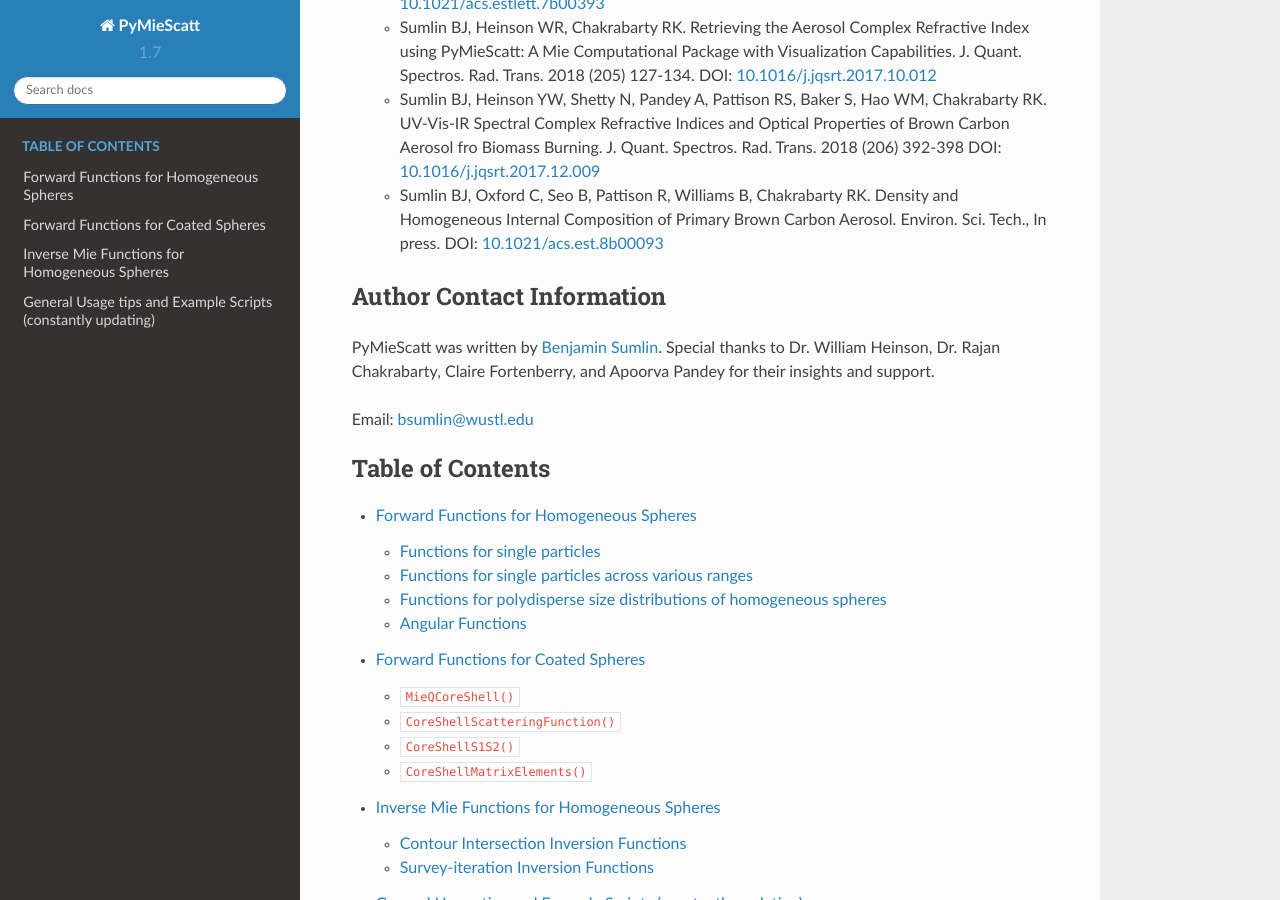
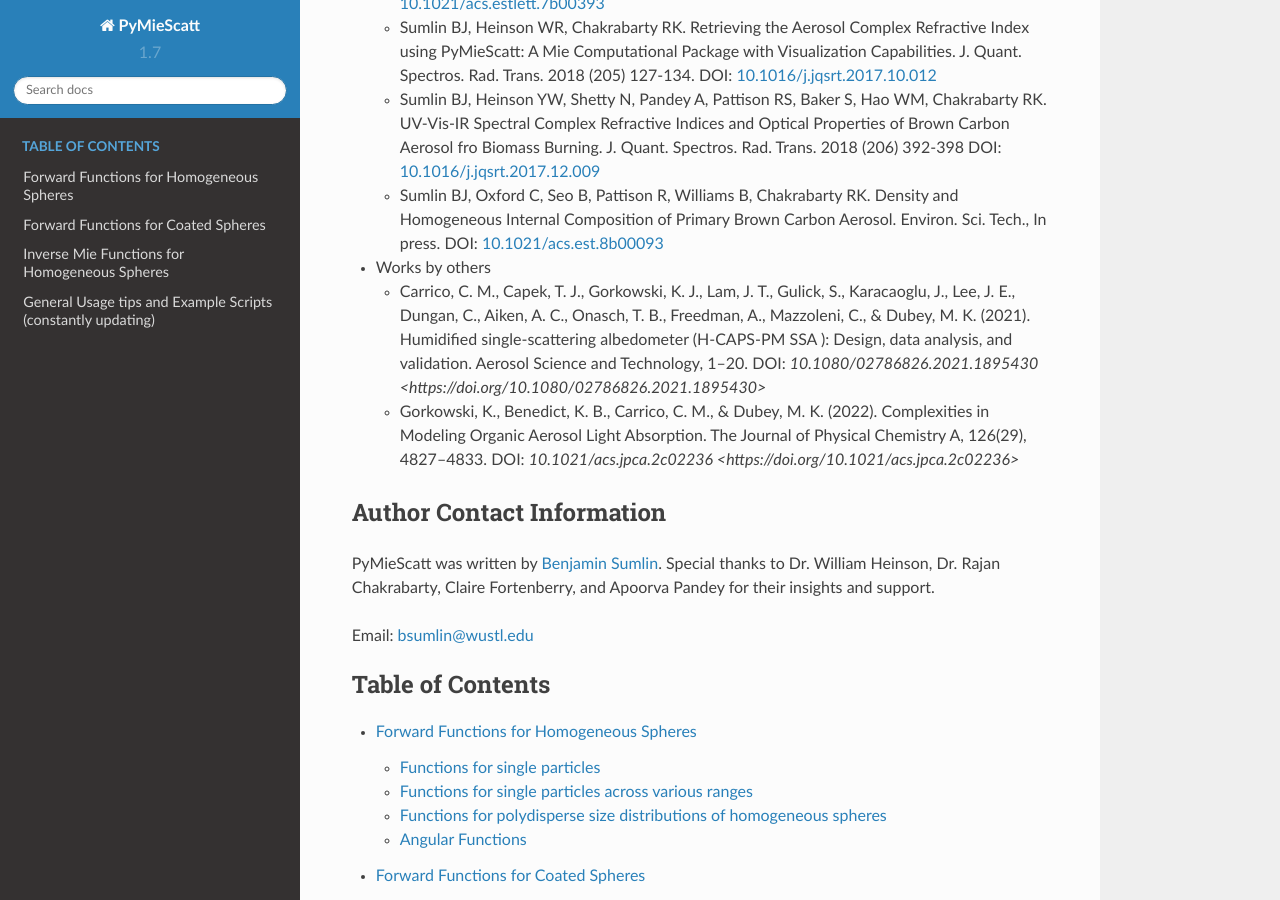
Before and after one commit to bsumlin/PyMieScatt, a Sphinx documentation site: the page built from docs/index.rst, in a window 1280 px wide and 900 px high, scrolled down 3804 px. Built offline with Sphinx 7.4.7 and the Read the Docs theme 2.0.0, drawn with Linux system fonts in a browser that asks for light colours; formulas are drawn with MathJax 3; pages that are not in the unit, such as notebooks, are missing from menus.

Commit message:
Update index.rst
added Kyle's references

```diff
--- a/docs/index.rst
+++ b/docs/index.rst
@@ -157,6 +157,12 @@
 
   - Sumlin BJ, Oxford C, Seo B, Pattison R, Williams B, Chakrabarty RK. Density and Homogeneous Internal Composition of Primary Brown Carbon Aerosol. Environ. Sci. Tech., In press. DOI: `10.1021/acs.est.8b00093 <https://doi.org/10.1021/acs.est.8b00093>`_
 
+- Works by others
+
+  - Carrico, C. M., Capek, T. J., Gorkowski, K. J., Lam, J. T., Gulick, S., Karacaoglu, J., Lee, J. E., Dungan, C., Aiken, A. C., Onasch, T. B., Freedman, A., Mazzoleni, C., & Dubey, M. K. (2021). Humidified single-scattering albedometer (H-CAPS-PM SSA ): Design, data analysis, and validation. Aerosol Science and Technology, 1–20. DOI: `10.1080/02786826.2021.1895430 <https://doi.org/10.1080/02786826.2021.1895430>`
+
+  - Gorkowski, K., Benedict, K. B., Carrico, C. M., & Dubey, M. K. (2022). Complexities in Modeling Organic Aerosol Light Absorption. The Journal of Physical Chemistry A, 126(29), 4827–4833. DOI: `10.1021/acs.jpca.2c02236 <https://doi.org/10.1021/acs.jpca.2c02236>`
+
 Author Contact Information
 --------------------------
 PyMieScatt was written by `Benjamin Sumlin <https://air.eece.wustl.edu/people/ben-sumlin/>`_. Special thanks to Dr. William Heinson, Dr. Rajan Chakrabarty, Claire Fortenberry, and Apoorva Pandey for their insights and support.
```
